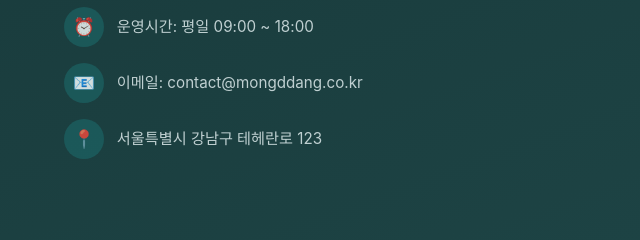
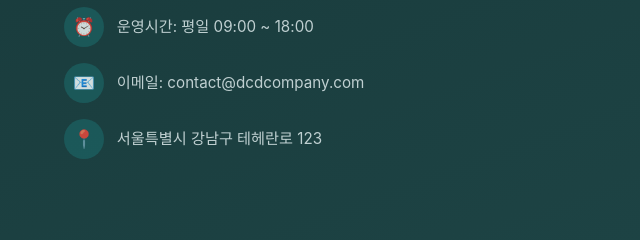
Before and after one commit to univerlabmedia2-byte/dcd-landing, a plain HTML site: page index.html in a window 1280 px wide. Shown: the part 7317-7557 px from the top of the page, 0-640 px from the left. Drawn offline with Linux system fonts and the light colour scheme; a web font is replaced by a local one.

Commit message:
update: 이메일 주소 contact@dcdcompany.com으로 변경

```diff
--- a/index.html
+++ b/index.html
@@ -636,7 +636,7 @@
             </div>
             <div class="contact-detail">
               <div class="contact-detail-icon">📧</div>
-              <span>이메일: contact@mongddang.co.kr</span>
+              <span>이메일: contact@dcdcompany.com</span>
             </div>
             <div class="contact-detail">
               <div class="contact-detail-icon">📍</div>
```
